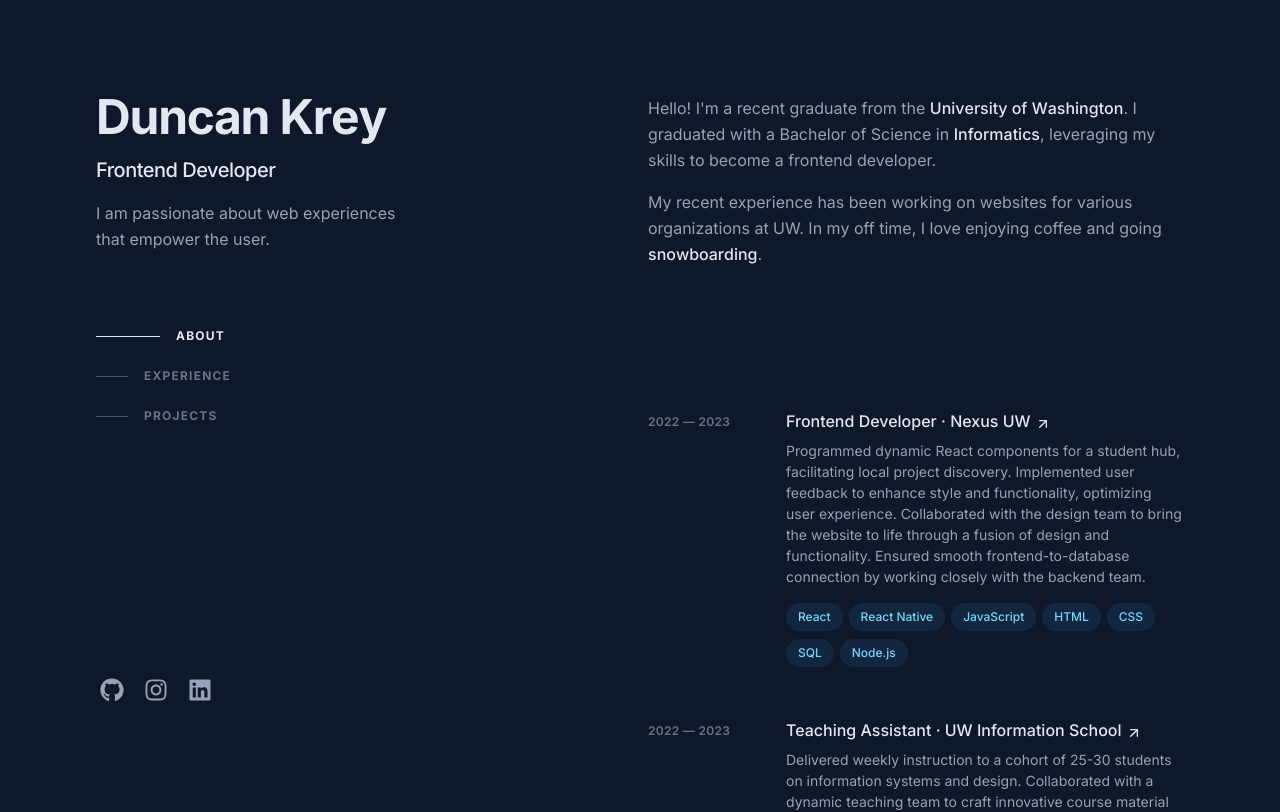
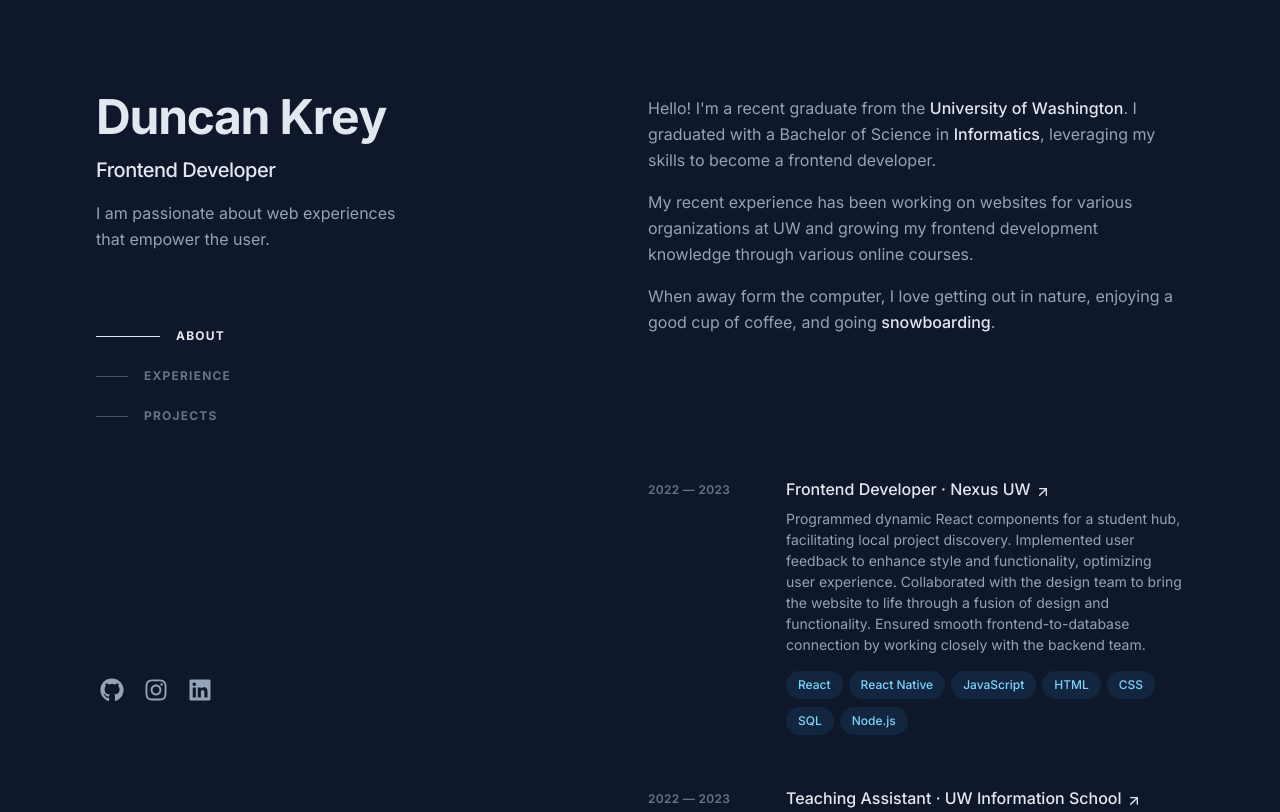
Before and after one commit to duncrob/personal-site, a Next.js app: page / in a window 1280 px wide. Shown: the top 812 px of the page. Built offline with nearby package versions, Linux system fonts and the light colour scheme.

Commit message:
Updated resume, altered about text, fixed navBar scrolling component calculation

```diff
--- a/src/app/components/About.js
+++ b/src/app/components/About.js
@@ -41,7 +41,10 @@
           . I graduated with a Bachelor of Science in <a className="font-medium text-slate-200 hover:text-sky-300 focus-visible:text-sky-300" href="https://ischool.uw.edu/programs/informatics/what-is-informatics" target="_blank" rel="noreferrer">Informatics</a>, leveraging my skills to become a frontend developer.
         </p>
         <p className='mb-4'>
-          My recent experience has been working on websites for various organizations at UW. In my off time, I love enjoying coffee and going&nbsp;
+          My recent experience has been working on websites for various organizations at UW and growing my frontend development knowledge through various online courses.
+        </p>
+        <p className='mb-4'>
+          When away form the computer, I love getting out in nature, enjoying a good cup of coffee, and going&nbsp;
           <span className={"lg:cursor-[url('/img/snowboarder.png'),_pointer] group/snowboard inline-flex lg:font-medium lg:text-slate-200"} onMouseOver={() => {setSnowfall(<Snowfall />)}} onMouseOut={() => {setSnowfall("")}}>
             <span className="sr-only">Snowboarding</span>
               <span className="group-hover/snowboard:text-sky-300 transition duration-75 group-hover/snowboard:-translate-y-px delay-[50ms]">s</span>
--- a/src/app/components/NavBar.js
+++ b/src/app/components/NavBar.js
@@ -30,13 +30,13 @@
                     <a className='group flex items-center py-3' href='#experience'>
                     <span className={
                             classNames(
-                                scrollPosition >= experienceHeight - 100 && scrollPosition < projectsHeight - 300 ? 'w-16 bg-slate-200' : 'w-8 bg-slate-600 group-hover:w-16 group-hover:bg-slate-200 group-focus-visible:w-16 group-focus-visible:bg-slate-200',
+                                scrollPosition >= experienceHeight - 100 && scrollPosition < projectsHeight - 500 ? 'w-16 bg-slate-200' : 'w-8 bg-slate-600 group-hover:w-16 group-hover:bg-slate-200 group-focus-visible:w-16 group-focus-visible:bg-slate-200',
                                 'nav-indicator mr-4 h-px transition-all motion-reduce:transition-none'
                             )
                         }></span>
                         <span className={
                             classNames(
-                                scrollPosition >= experienceHeight - 100 && scrollPosition < projectsHeight - 300 ? 'text-slate-200' : 'text-slate-500 group-hover:text-slate-200 group-focus-visible:text-slate-200',
+                                scrollPosition >= experienceHeight - 100 && scrollPosition < projectsHeight - 500 ? 'text-slate-200' : 'text-slate-500 group-hover:text-slate-200 group-focus-visible:text-slate-200',
                                 'nav-text text-xs font-bold uppercase tracking-widest'
                             )
                         }>Experience</span>
@@ -46,13 +46,13 @@
                     <a className='group flex items-center py-3' href='#projects'>
                     <span className={
                             classNames(
-                                scrollPosition >= projectsHeight - 300  ? 'w-16 bg-slate-200' : 'w-8 bg-slate-600 group-hover:w-16 group-hover:bg-slate-200 group-focus-visible:w-16 group-focus-visible:bg-slate-200',
+                                scrollPosition >= projectsHeight - 500  ? 'w-16 bg-slate-200' : 'w-8 bg-slate-600 group-hover:w-16 group-hover:bg-slate-200 group-focus-visible:w-16 group-focus-visible:bg-slate-200',
                                 'nav-indicator mr-4 h-px transition-all motion-reduce:transition-none'
                             )
                         }></span>
                         <span className={
                             classNames(
-                                scrollPosition >= projectsHeight - 300 ? 'text-slate-200' : 'text-slate-500 group-hover:text-slate-200 group-focus-visible:text-slate-200',
+                                scrollPosition >= projectsHeight - 500 ? 'text-slate-200' : 'text-slate-500 group-hover:text-slate-200 group-focus-visible:text-slate-200',
                                 'nav-text text-xs font-bold uppercase tracking-widest'
                             )
                         }>Projects</span>
```
Also changed, not shown: 1 other file (tests, documents, lock files or other folders).
